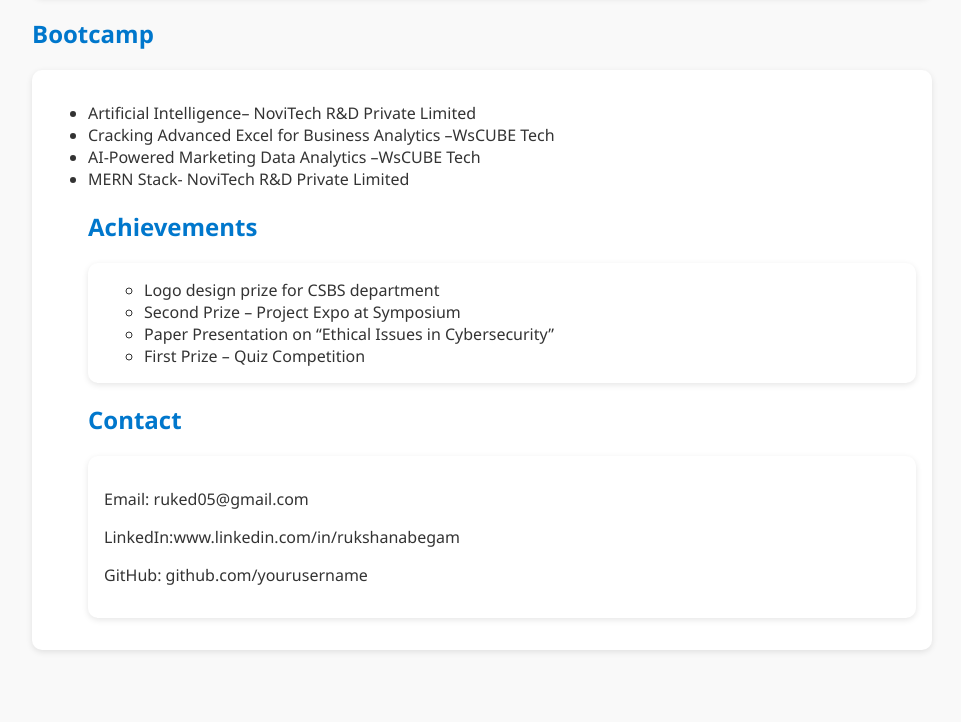
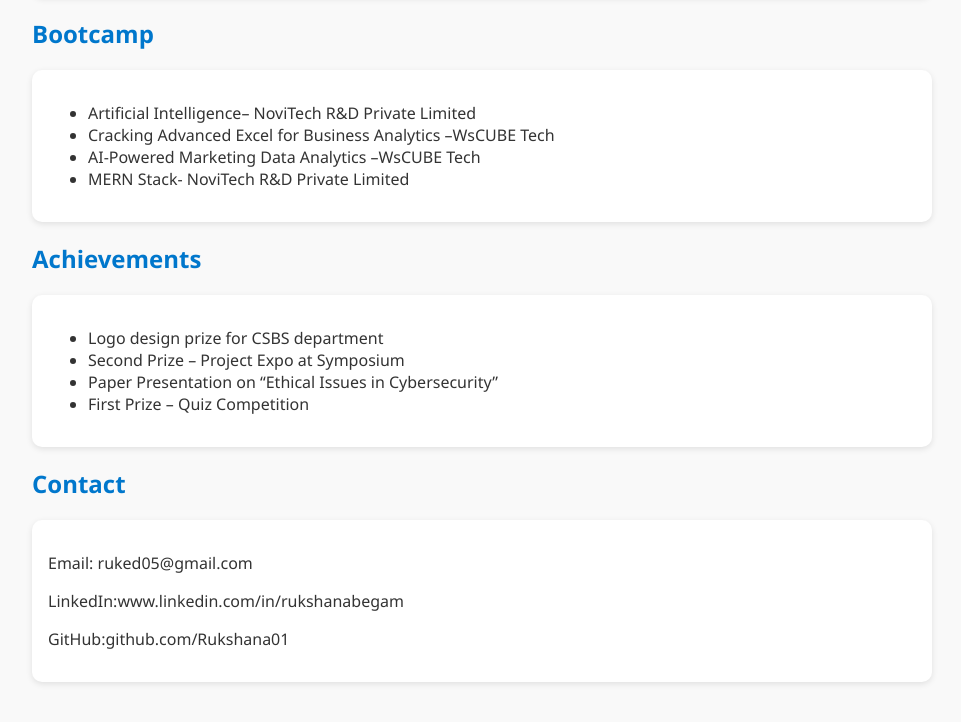
Before and after one commit to Rukshana01/Portfolio, a plain HTML site: page index.html in a window 1280 px wide. Shown: the part 985-1707 px from the top of the page, without its empty margins (158-1119 px from the left). Before the commit the page ends 1683 px from the top, so only its background shows below. Drawn offline with Linux system fonts and the light colour scheme.

Commit message:
Update index.html

```diff
--- a/index.html
+++ b/index.html
@@ -78,6 +78,9 @@
       <li>Cracking Advanced Excel for Business Analytics –WsCUBE Tech</li>
       <li>AI-Powered Marketing Data Analytics –WsCUBE Tech</li>
       <li>MERN Stack- NoviTech R&D Private Limited</li>
+      </ul>
+  </div>
+
   <h2>Achievements</h2>
   <div class="card">
     <ul>
@@ -92,7 +95,7 @@
   <div class="card">
     <p>Email: ruked05@gmail.com</p>
     <p>LinkedIn:www.linkedin.com/in/rukshanabegam</p>
-    <p>GitHub: github.com/yourusername</p>
+    <p>GitHub:github.com/Rukshana01</p>
   </div>
 </section>
 
```
